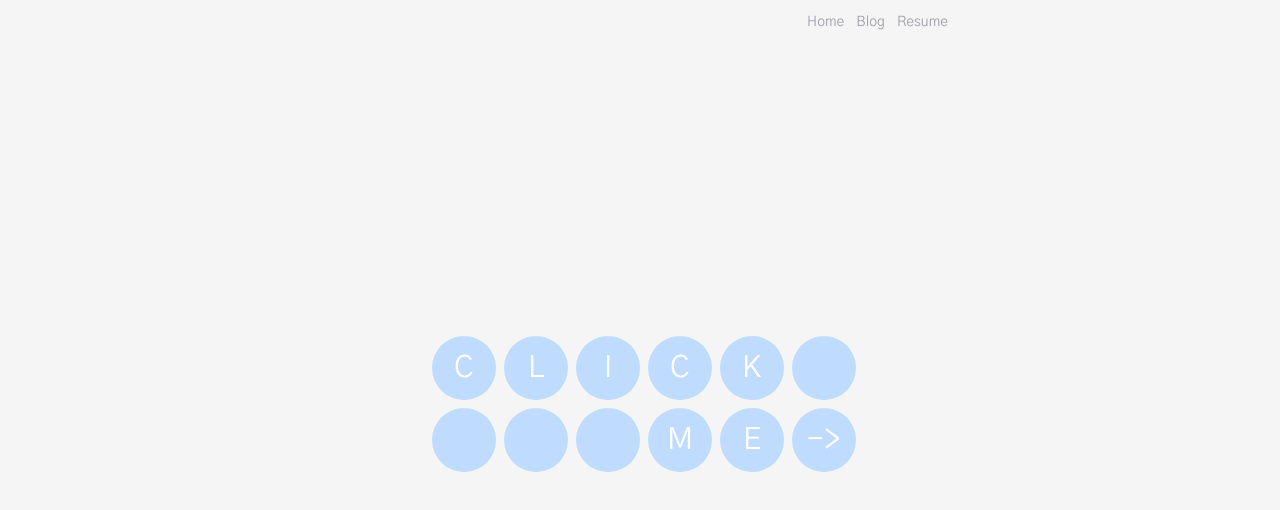
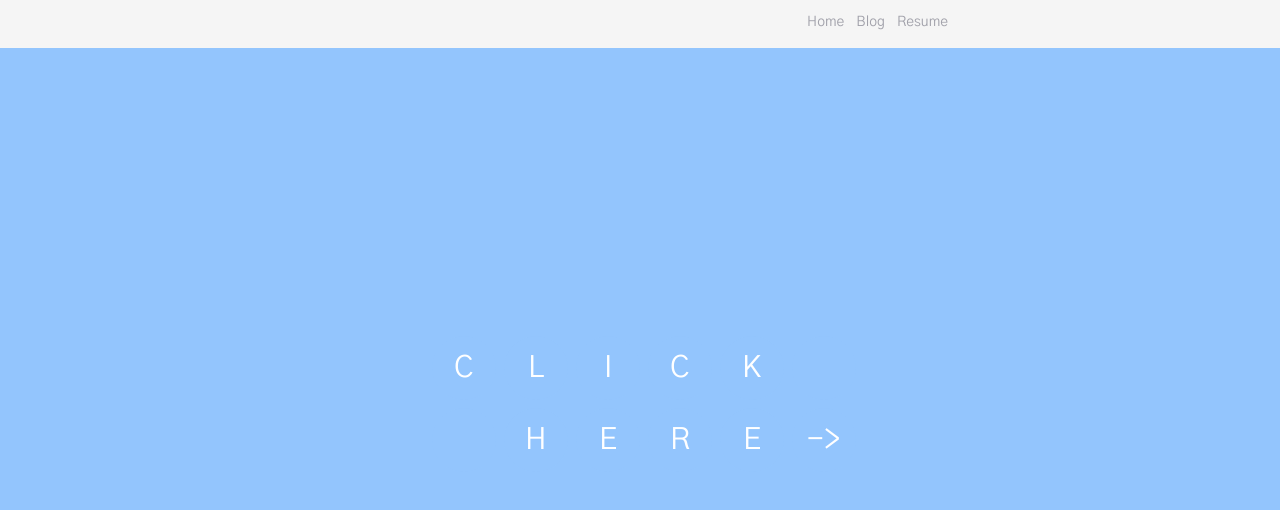
Before and after one commit to ginsum/new-blog, a React (Create React App) app: page / in a window 1280 px wide. Both pictures are taken after a click on the element "/>". Shown: the top 510 px of the page. Built offline with nearby package versions, Linux system fonts and the light colour scheme; no server answers; a small style sheet from the web is missing.

Commit message:
UPDATE: 랜딩페이지 테스트

```diff
--- a/src/page/intro.tsx
+++ b/src/page/intro.tsx
@@ -1,6 +1,12 @@
-import { useRef, useState } from 'react';
-import { Link, useNavigate } from 'react-router-dom';
-import { useTrail, animated } from '@react-spring/web';
+import { useEffect, useRef, useState, ReactNode } from 'react';
+import { useNavigate } from 'react-router-dom';
+import {
+  AnimatedProps,
+  useTrail,
+  animated,
+  useSpringRef,
+  useTransition,
+} from '@react-spring/web';
 
 const itemsFront = [
   '<',
@@ -16,17 +22,47 @@ const itemsFront = [
   'D',
   '/>',
 ];
-const items = ['C', 'L', 'I', 'C', 'K', '', '', '', '', 'M', 'E', '->'];
+const items = ['C', 'L', 'I', 'C', 'K', '', '', 'H', 'E', 'R', 'E', '->'];
+
+const pages: ((
+  props: AnimatedProps<{ children: ReactNode }>
+) => React.ReactElement)[] = [
+  ({ children }) => (
+    <animated.div className="flex flex-col w-full h-screen justify-center items-center bg-blue-200">
+      {children}
+    </animated.div>
+  ),
+  ({ children }) => (
+    <animated.div className="flex flex-col w-full h-screen justify-center items-center bg-blue-300">
+      {children}
+    </animated.div>
+  ),
+];
 
 const Intro = () => {
+  const [index, setIndex] = useState(0);
   const [trail, api] = useTrail(items.length, () => ({
     rotateX: 0,
   }));
 
   const navigate = useNavigate();
   const isFlipped = useRef(false);
+  const transRef = useSpringRef();
+
+  const transitions = useTransition(index, {
+    ref: transRef,
+    keys: null,
+    from: { opacity: 0, transform: 'translate3d(100%,0,0)' },
+    enter: { opacity: 1, transform: 'translate3d(0%,0,0)' },
+    // leave: { opacity: 0, transform: 'translate3d(-50%,0,0)' },
+  });
+
+  useEffect(() => {
+    transRef.start();
+  }, [index]);
 
   const handleClick = () => {
+    setIndex((state) => (state + 1) % 5);
     if (isFlipped.current) {
       navigate('/blog');
     } else {
@@ -39,6 +75,10 @@ const Intro = () => {
 
   return (
     <div className="flex flex-col w-full h-screen justify-center items-center">
+      {transitions((style, i) => {
+        const Page = pages[i];
+        return (
+          <Page>
             <div
               className="flex flex-wrap justify-center w-[300px] md:w-[500px] mb-20"
               onClick={handleClick}
@@ -46,7 +86,9 @@ const Intro = () => {
               {trail.map(({ rotateX }, i) => (
                 <div
                   key={i}
-            className="flex justify-center items-center w-12 h-12 md:w-16 md:h-16 relative ml-0.5 md:ml-2 mb-2 text-3xl bg-blue-200 text-white rounded-full"
+                  className={`flex justify-center items-center w-12 h-12 md:w-16 md:h-16 relative ml-0.5 md:ml-2 mb-2 text-3xl  text-white rounded-full ${
+                    isFlipped.current ? 'bg-blue-300' : 'bg-blue-200'
+                  }`}
                 >
                   <animated.div
                     key={items[i]}
@@ -76,6 +118,9 @@ const Intro = () => {
                 </div>
               ))}
             </div>
+          </Page>
+        );
+      })}
     </div>
   );
 };
```
Lines whose indentation alone changed are shown as unchanged.
